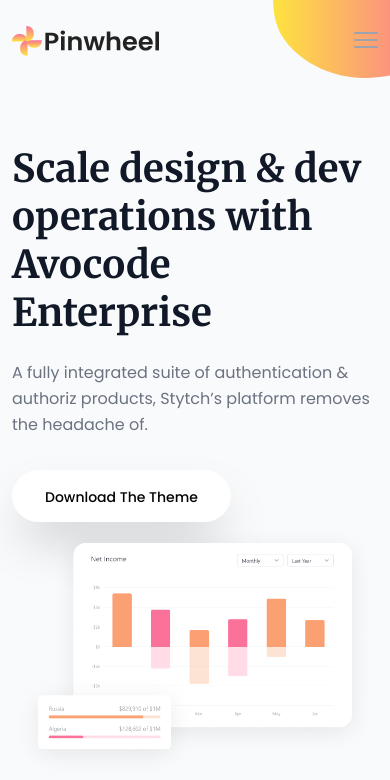
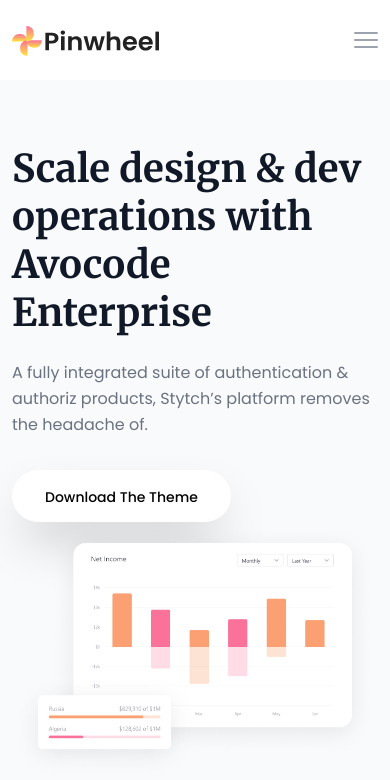
Before and after one commit to wiseman88/pinwheel, a Next.js app: page / in a window 390 px wide. Shown: the top 780 px of the page. Built offline with nearby package versions, Linux system fonts and the light colour scheme.

Commit message:
style(header): add bg color to header
Add white background color for header component
on smaller screens.

```diff
--- a/components/Header.tsx
+++ b/components/Header.tsx
@@ -12,7 +12,7 @@
   const pathname = usePathname();
 
   return (
-    <header className="py-6">
+    <header className="bg-white py-6 lg:bg-transparent">
       <nav className="container flex flex-row items-center justify-between lg:justify-center">
         <div>
           <Link href="/">
```
